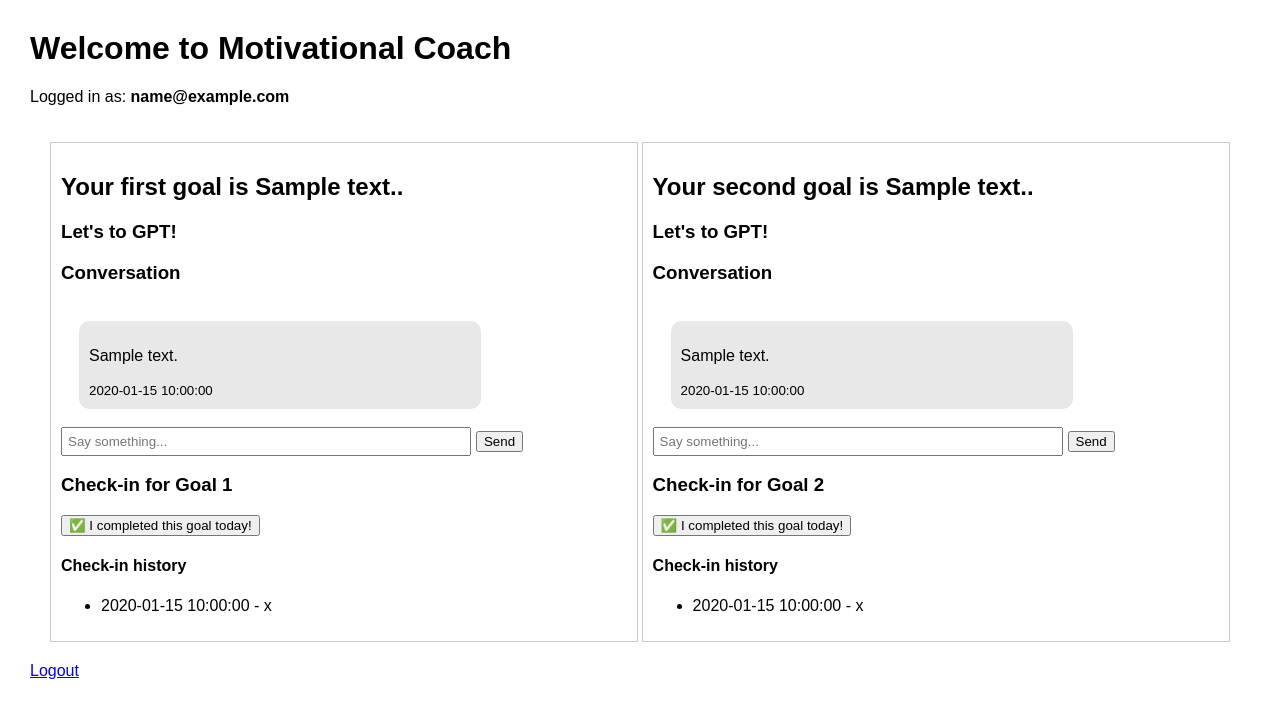
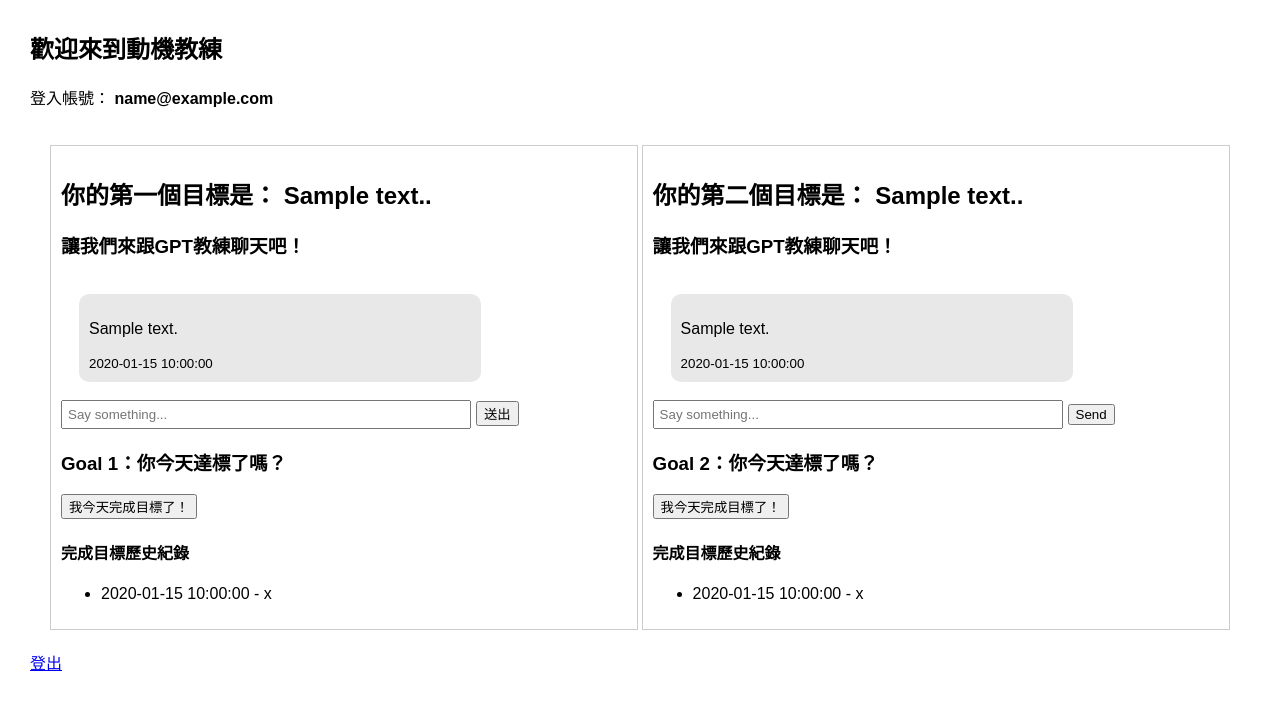
Before and after one commit to shinchuanchenne/motivational_coach, a Flask app: template templates/index.html in a window 1280 px wide. Shown: the top 718 px of the page. Run offline with Flask 3, Linux system fonts and the light colour scheme; the visitor is signed in with stand-in values (Sample User, id 1); the template is opened without the code that fills it: most values are stand-ins (such as "Sample title", 1, 10 or a date in 2020).

Commit message:
Adding Chinese for main page

```diff
--- a/templates/index.html
+++ b/templates/index.html
@@ -3,9 +3,113 @@
 <head>
     <meta charset="UTF-8">
     <title>GPT Demo</title>
-    <link rel="stylesheet" type="text/css" href="{{ url_for('static', filename='style.css') }}"
+    <link rel="stylesheet" type="text/css" href="{{ url_for('static', filename='style.css') }}">
 </head>
 <body>
+    {% if session.get('lang') == 'zh' %}
+    <h2>歡迎來到動機教練</h2>
+    <p>登入帳號： <strong>{{session.email}}</strong></p>
+    <div class="container">
+
+        <div class="column">
+            <h2>你的第一個目標是： {{ goals[0]['goal_text'] }}.</h2>
+
+            <h3>讓我們來跟GPT教練聊天吧！</h3>
+
+            <div class="chat-history">
+                {% for msg in history1 %}
+                {% if msg['role'] == 'user' %}
+                <div class="bubble user">
+                    <p>{{msg['message']}}</p>
+                    <small>{{msg['timestamp']}}</small>
+                </div>
+                {% else %}
+                <div class="bubble gpt">
+                    <p>{{msg['message']}}</p>
+                    <small>{{msg['timestamp']}}</small>
+                </div>
+                {% endif %}
+                {% endfor %}
+            </div>
+
+            <form method="POST">
+                <input type="hidden" name="goal_id" value="{{ goals[0]['id']}}">
+                <input type="text" name="user_input" placeholder="Say something..." required>
+                <button type="submit">送出</button>
+            </form>
+
+
+            <h3>Goal 1：你今天達標了嗎？</h3>
+            <form method="POST">
+                <input type="hidden" name="goal_id" value="{{goals[0]['id']}}">
+                {% if checked1 %}
+                    <input type="hidden" name="checkin" value="0">
+                    <button type="submit">還原</button>
+                {% else %}
+                    <input type="hidden" name="checkin" value="1">
+                    <button type="submit">我今天完成目標了！</button>
+                {% endif %}
+            </form>
+
+            <h4>完成目標歷史紀錄</h4>
+            <ul>
+                {% for c in checkins1 %}
+                <li>{{ c['date'] }} - {{ 'v' if c['completed'] else 'x' }}</li>
+                {% endfor %}
+            </ul>
+        </div>
+        <div class="column">
+            <h2>你的第二個目標是： {{ goals[1]['goal_text'] }}.</h2>
+
+            <h3>讓我們來跟GPT教練聊天吧！</h3>
+
+            <div class="chat-history">
+                {% for msg in history2 %}
+                {% if msg['role'] == 'user' %}
+                <div class="bubble user">
+                    <p>{{msg['message']}}</p>
+                    <small>{{msg['timestamp']}}</small>
+                </div>
+                {% else %}
+                <div class="bubble gpt">
+                    <p>{{msg['message']}}</p>
+                    <small>{{msg['timestamp']}}</small>
+                </div>
+                {% endif %}
+                {% endfor %}
+            </div>
+
+            <form method="POST">
+                <input type="hidden" name="goal_id" value="{{ goals[1]['id']}}">
+                <input type="text" name="user_input" placeholder="Say something..." required>
+                <button type="submit">Send</button>
+            </form>
+
+
+            <h3>Goal 2：你今天達標了嗎？</h3>
+            <form method="POST">
+                <input type="hidden" name="goal_id" value="{{goals[1]['id']}}">
+                {% if checked2 %}
+                    <input type="hidden" name="checkin" value="0">
+                    <button type="submit">還原</button>
+                {% else %}
+                    <input type="hidden" name="checkin" value="1">
+                    <button type="submit">我今天完成目標了！</button>
+                {% endif %}
+            </form>
+
+            <h4>完成目標歷史紀錄</h4>
+            <ul>
+                {% for c in checkins2 %}
+                <li>{{ c['date'] }} - {{ 'v' if c['completed'] else 'x' }}</li>
+                {% endfor %}
+            </ul>
+        </div>
+    </div>
+
+    <a href="/logout">登出</a>
+
+    {% elif session.get('lang') == 'en' %}
     <h1>Welcome to Motivational Coach</h1>
     <p>Logged in as: <strong>{{session.email}}</strong></p>
     <div class="container">
@@ -35,7 +139,7 @@
             <form method="POST">
                 <input type="hidden" name="goal_id" value="{{ goals[0]['id']}}">
                 <input type="text" name="user_input" placeholder="Say something..." required>
-                <button type="submit">Send</button>
+                <button type="submit">送出</button>
             </form>
 
 
@@ -109,6 +213,7 @@
     </div>
 
     <a href="/logout">Logout</a>
+    {% endif %}
 </body>
 <script>
     function toggleCheckin(button) {
```
